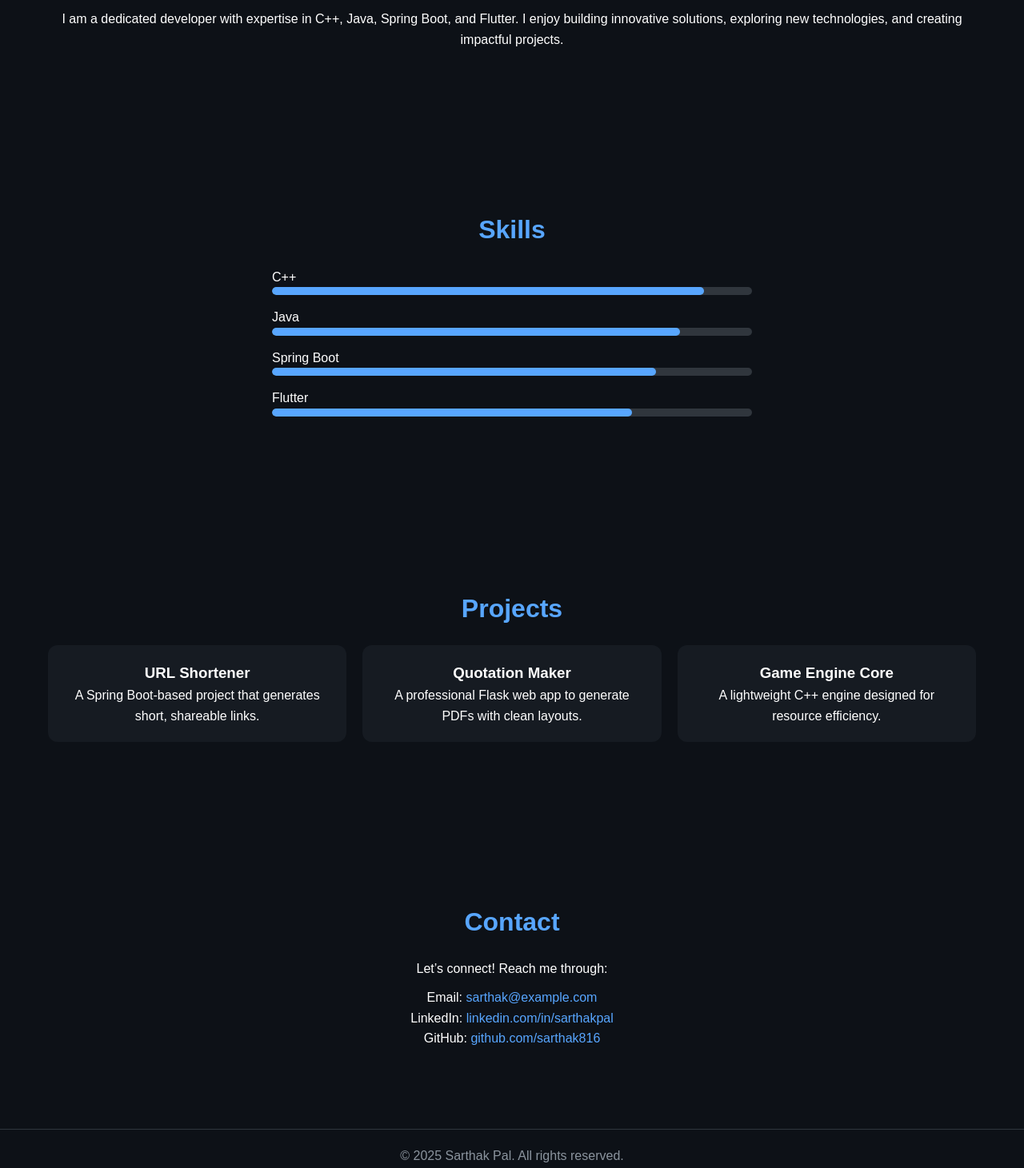
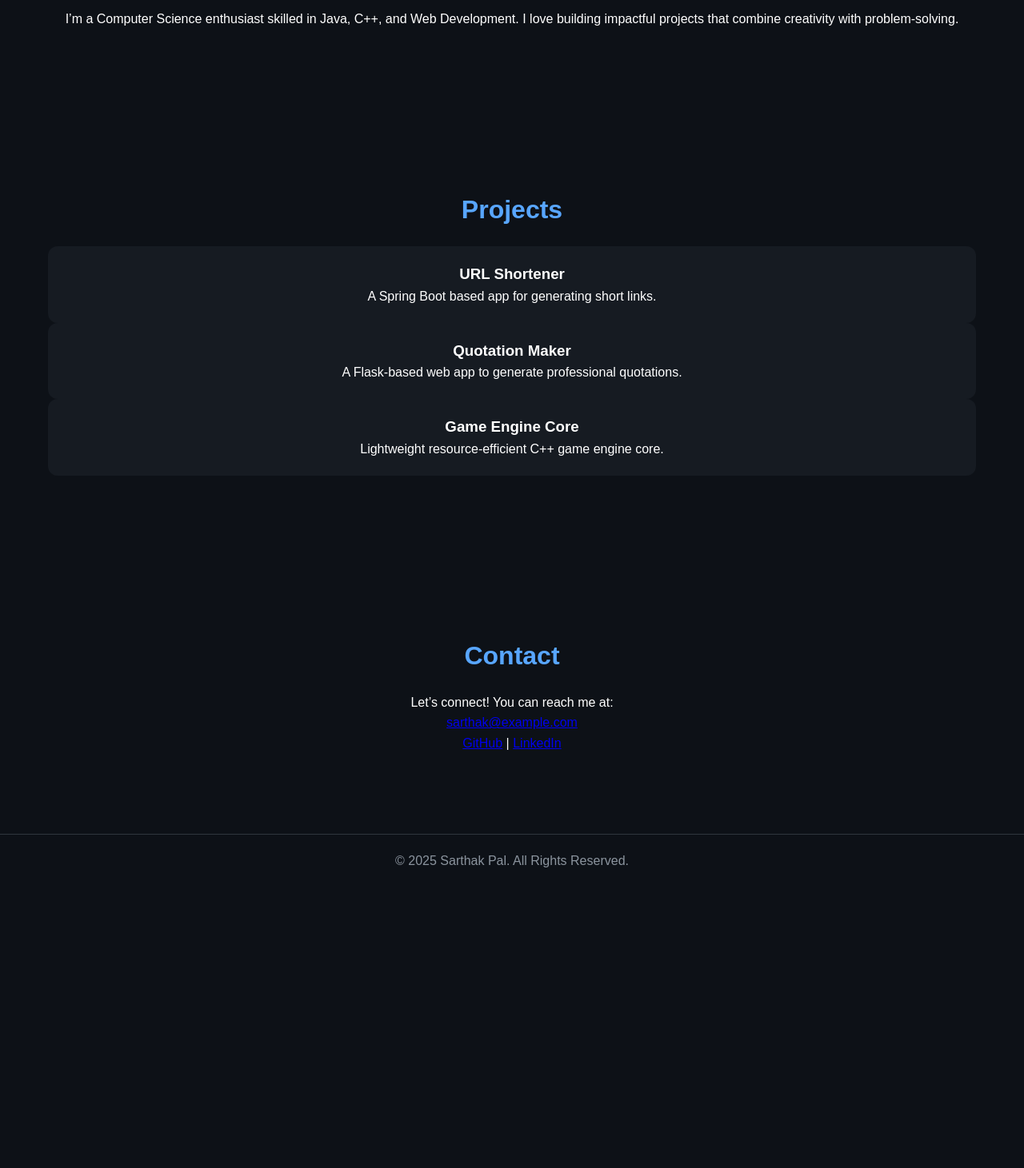
Before and after one commit to Sarthak816/Sarthak-pal, a plain HTML site: page index.html in a window 1280 px wide. Shown: the part 960-2421 px from the top of the page at 80% size. After the commit the page ends 2069 px from the top, so only its background shows below. Drawn offline with Linux system fonts and the light colour scheme.

Commit message:
Update index.html

```diff
--- a/index.html
+++ b/index.html
@@ -12,9 +12,8 @@
     <nav class="navbar">
       <div class="logo">Sarthak Pal</div>
       <ul class="nav-links">
-        <li><a href="#hero">Home</a></li>
+        <li><a href="#home">Home</a></li>
         <li><a href="#about">About</a></li>
-        <li><a href="#skills">Skills</a></li>
         <li><a href="#projects">Projects</a></li>
         <li><a href="#contact">Contact</a></li>
       </ul>
@@ -22,69 +21,57 @@
   </header>
 
   <!-- ===== Hero Section ===== -->
-  <section id="hero" class="hero">
-    <div class="hero-content fade-in">
-      <h1>Hi, I’m <span class="highlight">Sarthak</span></h1>
-      <h2 class="typing">A Passionate Software Developer</h2>
-      <a href="#projects" class="btn">View My Work</a>
+  <section id="home" class="hero">
+    <div class="hero-content">
+      <h1 class="fade-in">Hi, I’m <span>Sarthak Pal</span></h1>
+      <p class="fade-in delay-1s">A passionate software developer & problem solver.</p>
+      <a href="#projects" class="btn fade-in delay-2s">See My Work</a>
     </div>
   </section>
 
   <!-- ===== About Section ===== -->
-  <section id="about" class="section fade-in">
+  <section id="about" class="section">
     <h2>About Me</h2>
     <p>
-      I am a dedicated developer with expertise in C++, Java, Spring Boot, and Flutter.
-      I enjoy building innovative solutions, exploring new technologies, and creating
-      impactful projects.
+      I’m a Computer Science enthusiast skilled in Java, C++, and Web Development.
+      I love building impactful projects that combine creativity with problem-solving.
     </p>
   </section>
 
-  <!-- ===== Skills Section ===== -->
-  <section id="skills" class="section fade-in">
-    <h2>Skills</h2>
-    <div class="skills-container">
-      <div class="skill"><span>C++</span><div class="bar"><div class="progress" style="width: 90%"></div></div></div>
-      <div class="skill"><span>Java</span><div class="bar"><div class="progress" style="width: 85%"></div></div></div>
-      <div class="skill"><span>Spring Boot</span><div class="bar"><div class="progress" style="width: 80%"></div></div></div>
-      <div class="skill"><span>Flutter</span><div class="bar"><div class="progress" style="width: 75%"></div></div></div>
-    </div>
-  </section>
-
   <!-- ===== Projects Section ===== -->
-  <section id="projects" class="section fade-in">
+  <section id="projects" class="section">
     <h2>Projects</h2>
-    <div class="projects-container">
+    <div class="projects-grid">
       <div class="project-card">
         <h3>URL Shortener</h3>
-        <p>A Spring Boot-based project that generates short, shareable links.</p>
+        <p>A Spring Boot based app for generating short links.</p>
       </div>
       <div class="project-card">
         <h3>Quotation Maker</h3>
-        <p>A professional Flask web app to generate PDFs with clean layouts.</p>
+        <p>A Flask-based web app to generate professional quotations.</p>
       </div>
       <div class="project-card">
         <h3>Game Engine Core</h3>
-        <p>A lightweight C++ engine designed for resource efficiency.</p>
+        <p>Lightweight resource-efficient C++ game engine core.</p>
       </div>
     </div>
   </section>
 
   <!-- ===== Contact Section ===== -->
-  <section id="contact" class="section fade-in">
+  <section id="contact" class="section">
     <h2>Contact</h2>
-    <p>Let’s connect! Reach me through:</p>
-    <ul class="contact-links">
-      <li>Email: <a href="mailto:sarthak@example.com">sarthak@example.com</a></li>
-      <li>LinkedIn: <a href="https://linkedin.com/in/sarthakpal" target="_blank">linkedin.com/in/sarthakpal</a></li>
-      <li>GitHub: <a href="https://github.com/sarthak816" target="_blank">github.com/sarthak816</a></li>
-    </ul>
+    <p>Let’s connect! You can reach me at:</p>
+    <p><a href="mailto:sarthak@example.com">sarthak@example.com</a></p>
+    <div class="socials">
+      <a href="https://github.com/Sarthak816" target="_blank">GitHub</a> |
+      <a href="https://linkedin.com/in/sarthak816" target="_blank">LinkedIn</a>
+    </div>
   </section>
 
   <footer>
-    <p>© 2025 Sarthak Pal. All rights reserved.</p>
+    <p>© 2025 Sarthak Pal. All Rights Reserved.</p>
   </footer>
 
-  <script src="animation.js"></script>
+  <script src="style.js"></script>
 </body>
 </html>
```
